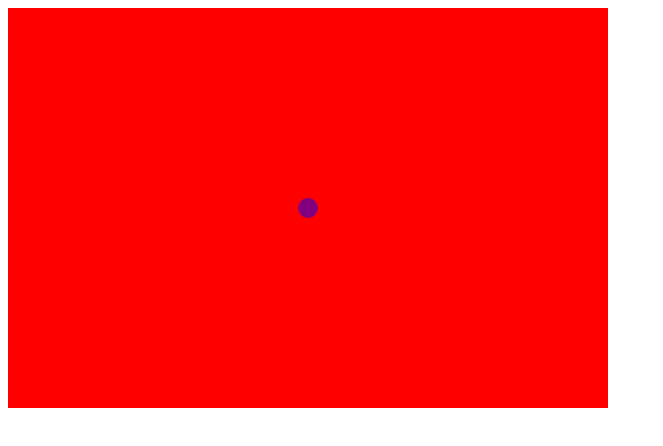
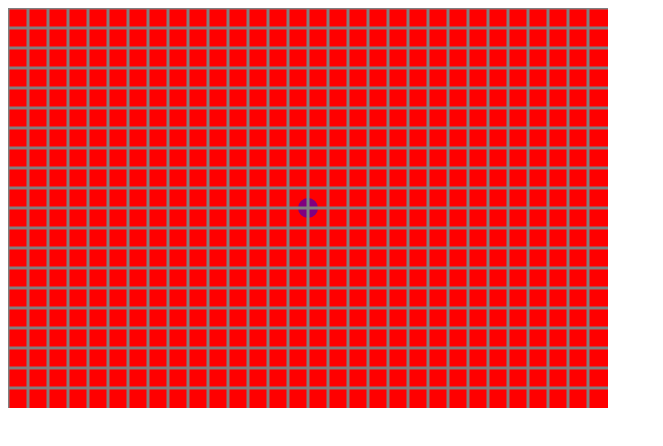
Before and after one commit to dirckvdende/gravity-sim, a Vue app: page / in a window 1280 px wide. Shown: the top 446 px of the page, without its empty margins (0-663 px from the left). Built offline with nearby package versions, Linux system fonts and the light colour scheme.

Commit message:
Started working on grid rendering

```diff
--- a/src/Test.vue
+++ b/src/Test.vue
@@ -2,6 +2,8 @@
     import PanInteractor from './newmap/interactors/PanInteractor.vue';
     import ZoomInteractor from './newmap/interactors/ZoomInteractor.vue';
     import Map from './newmap/Map.vue';
+    import GridRendererAtScale from
+    './newmap/renderers/GridRendererAtScale.vue';
     import SVGRenderer from './newmap/renderers/SVGRenderer.vue';
 </script>
 
@@ -12,6 +14,7 @@
         <SVGRenderer>
             <circle r="10" cx="0" cy="0" fill="purple" />
         </SVGRenderer>
+        <GridRendererAtScale color="grey" :line-width="3" :separation="20" />
     </Map>
 </template>
 
--- /dev/null
+++ b/src/newmap/renderers/GridRendererAtScale.vue
@@ -0,0 +1,108 @@
+<script setup lang="ts">
+    import Vector2 from '@/util/Vector2';
+    import { computed, inject, useTemplateRef } from 'vue';
+    import { defaultState, mapStateKey } from '../state';
+    import { useElementSize } from '@vueuse/core';
+
+    const {
+        color,
+        lineWidth,
+        separation,
+        offset = Vector2.Zero,
+    } = defineProps<{
+        /** Color of the grid lines */
+        color: string,
+        /** Grid line width in pixels (not in map units!) */
+        lineWidth: number,
+        /** Separation between lines in map units */
+        separation: number,
+        /** Offset of the grid in map units (default no offset) */
+        offset?: Vector2,
+    }>()
+
+    // Get the current map state
+    const { viewport, toPixelCoords } = inject(mapStateKey, defaultState())
+    const { width, height } = useElementSize(useTemplateRef("svg"))
+
+    /** A line to be drawn to the SVG */
+    type Line = {
+        x1: number, y1: number,
+        x2: number, y2: number,
+    }
+
+    /**
+     * Floor a number to a multiple of another (positive) number
+     * @param value To number to floor
+     * @param multiple The multiple to floor to
+     * @param offset An optional offset to apply to the result (default 0)
+     * @returns The floored number
+     */
+    function floorToMultiple(value: number, multiple: number,
+    offset: number = 0): number {
+        offset %= multiple
+        if (offset > 0)
+            offset -= multiple
+        return Math.floor((value - offset) / multiple) * multiple + offset
+    }
+
+    /**
+     * Find grid line coords in one direction, between a given min and max coord
+     * @param min Minimum coordinate
+     * @param max Maximum coordinate (exclusive)
+     * @param offset Offset of the grid lines
+     */
+    function linesInInterval(min: number, max: number, offset: number):
+    number[] {
+        const result: number[] = []
+        const start = floorToMultiple(min, separation, offset)
+        for (let coord = start; coord < max; coord += separation)
+            result.push(coord)
+        return result
+    }
+
+    // Array of lines that need to be rendered
+    const lines = computed<Line[]>(() => {
+        const { topLeft, bottomRight } = viewport.value
+        const vertical = linesInInterval(topLeft.x, bottomRight.x, offset.x)
+        const horizontal = linesInInterval(topLeft.y, bottomRight.y, offset.y)
+        const list: Line[] = []
+        for (const mapX of vertical) {
+            const { x } = toPixelCoords(new Vector2(mapX, 0))
+            list.push({
+                x1: x, y1: 0,
+                x2: x, y2: height.value,
+            })
+        }
+        for (const mapY of horizontal) {
+            const { y } = toPixelCoords(new Vector2(0, mapY))
+            list.push({
+                x1: 0, y1: y,
+                x2: width.value, y2: y,
+            })
+        }
+        return list
+    })
+
+</script>
+
+<template>
+    <svg :class="$style.svg" ref="svg">
+        <line
+            v-for="line in lines"
+            :x1="line.x1" :y1="line.y1"
+            :x2="line.x2" :y2="line.y2"
+            :stroke="color"
+            :stroke-width="lineWidth" />
+    </svg>
+</template>
+
+<style lang="scss" module>
+    .svg {
+        position: absolute;
+        pointer-events: none;
+        top: 0;
+        left: 0;
+        width: 100%;
+        height: 100%;
+    }
+</style>
```
